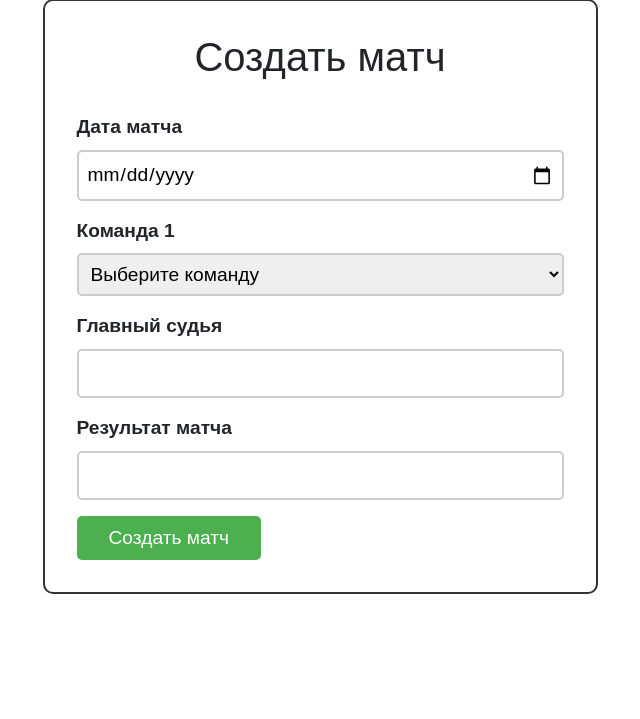
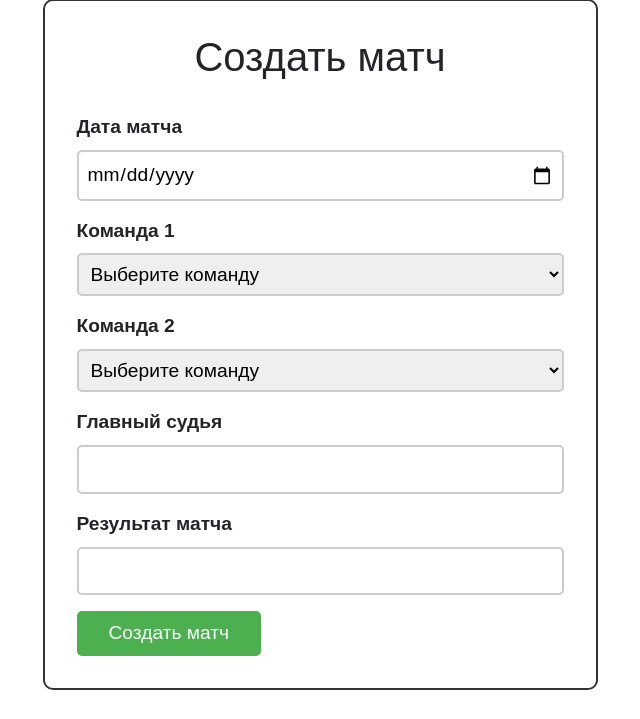
Before and after one commit to gmoroz/lab1, a Django app: page /games/create/ in a window 1280 px wide. Shown: the part 81-800 px from the top of the page, without its empty margins (320-960 px from the left). Run offline with Django 4.2, Linux system fonts and the light colour scheme; tables that the repository leaves empty hold one stand-in row (values such as "Sample post"); parts of the project's set-up code (start-up, migrations or seed data) failed here and were passed over; some libraries are stand-ins or nearby versions.

Commit message:
refactor: The game create page to extend base.html
This commit refactors the game create page to extend the base.html template, improving code maintainability and reducing duplication. The changes include moving the title of the page to a block, adding the game_create.css stylesheet to the styles block, and moving the game_create.js script to the scripts block.The HTML structure of the form remains the same, with no changes to the form elements or their attributes.

```diff
--- a/templates/games/game_create.html
+++ b/templates/games/game_create.html
@@ -1,7 +1,6 @@
 {% extends 'base.html' %} {% load static %}
-{% block title %}
-Создать матч
-{% endblock %} {% block styles %} {{ block.super }}
+{% block title %}Создать матч {% endblock %}
+{% block styles %}{{ block.super }}
 <link rel="stylesheet" href="{% static 'css/game_create.css' %}" />
 {% endblock %} {% block content %}
 <div class="form-container">
@@ -21,6 +20,15 @@
       </select>
     </div>
     <div class="form-group">
+      <label for="team2-input">Команда 2</label>
+      <select id="team2-input" name="team2" required>
+        <option value="">Выберите команду</option>
+        {% for team in teams %}
+        <option value="{{ team.id }}">{{ team.name }}</option>
+        {% endfor %}
+      </select>
+    </div>
+    <div class="form-group">
       <label for="judge-input">Главный судья</label>
       <input type="text" id="judge-input" name="main_judge" required />
     </div>
@@ -31,6 +39,7 @@
     <button type="submit">Создать матч</button>
   </form>
 </div>
-{% endblock %}{% block scripts %} {{ block.super }}
+
+{% endblock %} {% block scripts %}{{ block.super }}
 <script src="{% static 'js/game_create.js' %}"></script>
 {% endblock %}
```
